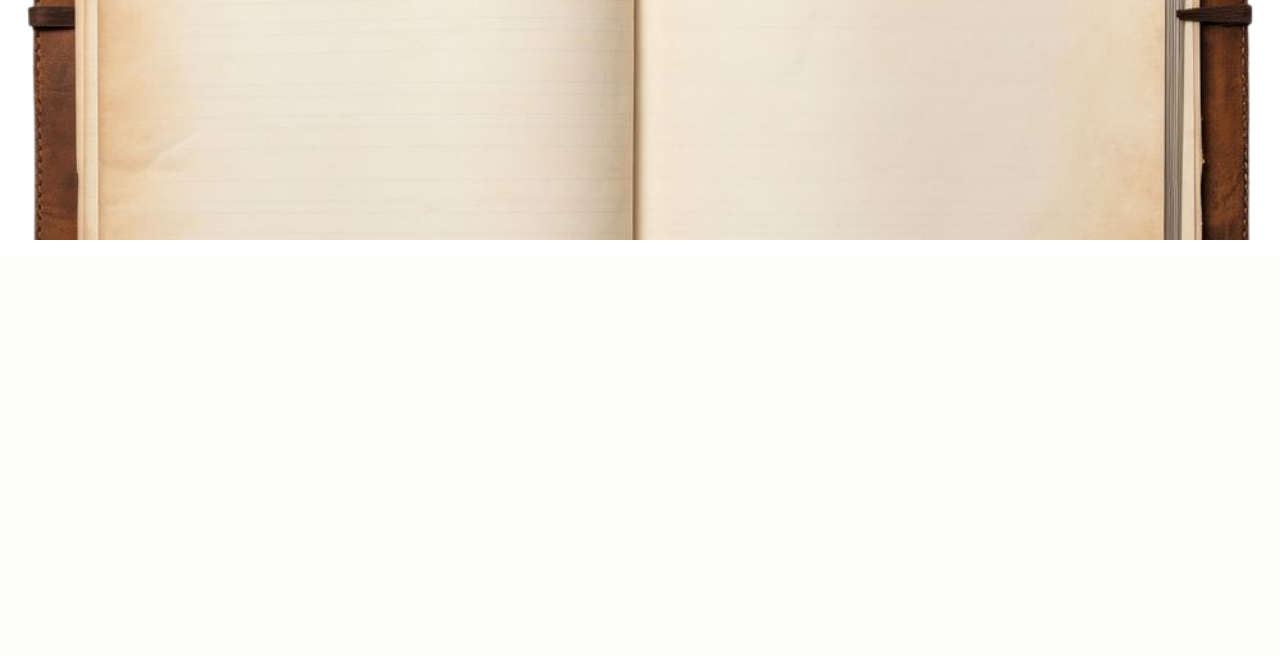
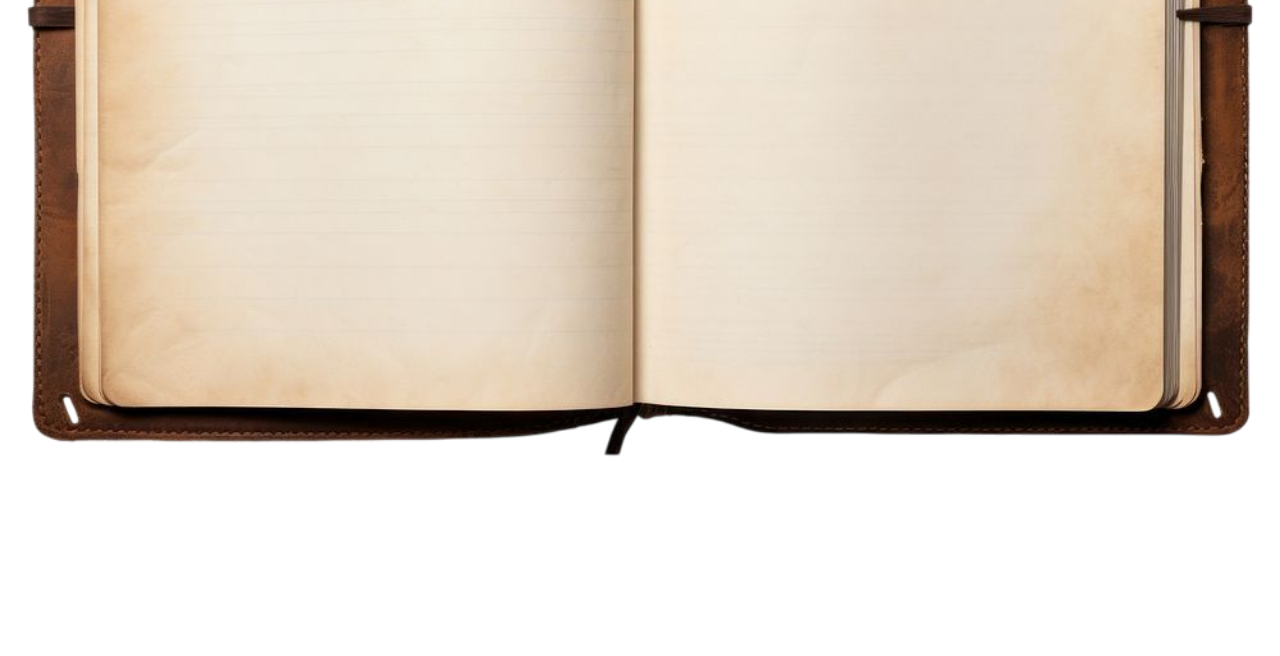
Before and after one commit to GuiiTaglia/TP-IngWeb-2025, a Django app: page /journals/ in a window 1280 px wide. Shown: the part 560-1216 px from the top of the page. Before the commit the page ends 800 px from the top, so only its background shows below. Run offline with Django 5.2, Linux system fonts and the light colour scheme; a user stored in the database is signed in; data comes from the database, SQL or seed files in the repository; some web fonts are replaced.

Commit message:
cambios html en la lista de journal

```diff
--- a/mi_aplicacion/bullet_journal/static/bullet_journal/css/styles.css
+++ b/mi_aplicacion/bullet_journal/static/bullet_journal/css/styles.css
@@ -100,11 +100,11 @@
 
 .journal {
   background-image: url("../images/librito2.png");
-  background-size: cover;
-  background-position: center;
-  background-repeat:no-repeat;
+  background-size: contain;
+  background-repeat: no-repeat;
+  background-position: top center;
   background-position-y: 160px;
-  height: 100vh;
+  min-height: 150vh;
   margin: 0;
   font-family: 'Times New Roman', Times, serif;
   padding-top: 90px;
--- a/mi_aplicacion/bullet_journal/templates/bullet_journal/journal/edit_journal.html
+++ b/mi_aplicacion/bullet_journal/templates/bullet_journal/journal/edit_journal.html
@@ -11,6 +11,11 @@
         <form method="post" enctype="multipart/form-data">
             {% csrf_token %}
             <input type="hidden" id="date" name="date" value="{{ journal.date|date:'Y-m-d' }}">
+
+                {% load i18n %}
+                {% language 'es' %}
+                <p style="font-size: 19px">Día: {{ journal.date|date:"l, j \\d\\e F \\d\\e Y" }}</p>
+                {% endlanguage %}
 
             <div class="mb-3">
                 <label for="mood" class="form-label">¿Cuál es tu estado de ánimo hoy?</label>
```
Also changed, not shown: mi_aplicacion/bullet_journal/templates/bullet_journal/journal/list.html (+1 -22 lines).
